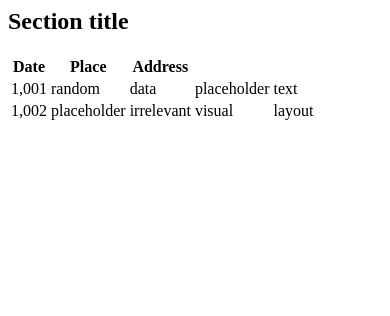
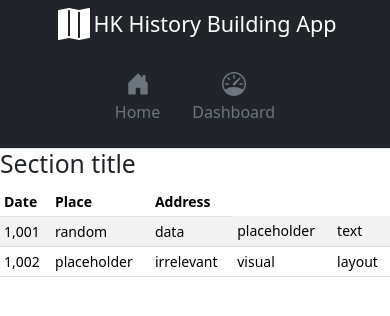
Before and after one commit to Ranonx/history_building, a Flask app: template src/templates/table.html in a window 390 px wide. Shown: the top 316 px of the page. Run offline with Flask 3, Linux system fonts and the light colour scheme; the template is opened without the code that fills it, so the values that code supplies are empty.

Commit message:
responsive navbar

```diff
--- a/src/app.py
+++ b/src/app.py
@@ -42,16 +42,20 @@ def load_initialize_data():
 
 
 @app.route('/')
-def main():
+def home():
      # Open the JSON file and load its data
     with open("historic-building.json", 'r') as file:
         geojson_data = json.load(file)
     # Pass the loaded data to the template
-    return render_template('base.html', geojson_data=geojson_data)
+    return render_template('base.html', geojson_data=geojson_data,current_page='home')
 
 @app.route('/stats')
 def statistics():
-    return render_template('base.html')
+     # Open the JSON file and load its data
+    with open("historic-building.json", 'r') as file:
+        geojson_data = json.load(file)
+    # Pass the loaded data to the template
+    return render_template('table.html', geojson_data=geojson_data,current_page='stats')
 
 
 @app.route('/add-visit', methods=['POST'])
--- a/src/templates/navbar.html
+++ b/src/templates/navbar.html
@@ -31,7 +31,10 @@
         class="nav col-12 col-lg-auto my-2 justify-content-center my-md-0 text-small"
       >
         <li>
-          <a href="#" class="nav-link text-white">
+          <a
+            href="/"
+            class="nav-link {{ 'text-white' if current_page == 'home' else 'text-secondary' }}"
+          >
             <!-- Home icon -->
             <svg
               xmlns="http://www.w3.org/2000/svg"
@@ -49,7 +52,10 @@
           </a>
         </li>
         <li>
-          <a href="#" class="nav-link text-secondary">
+          <a
+            href="/stats"
+            class="nav-link {{ 'text-white' if current_page == 'stats' else 'text-secondary' }}"
+          >
             <!-- Dashboard icon -->
             <svg
               xmlns="http://www.w3.org/2000/svg"
--- a/src/templates/table.html
+++ b/src/templates/table.html
@@ -1,5 +1,12 @@
 <!-- @format -->
 
+<!DOCTYPE html>
+<html lang="en">
+  <head>
+    {% include 'header.html' %}
+  </head>
+  <body>
+    {% include 'navbar.html' %}
     <main class="col-md-9 ms-sm-auto col-lg-10 px-md-4">
       <h2>Section title</h2>
       <div class="table-responsive small">
@@ -30,3 +37,5 @@
         </table>
       </div>
     </main>
+  </body>
+</html>
```
Lines whose indentation alone changed are shown as unchanged.
